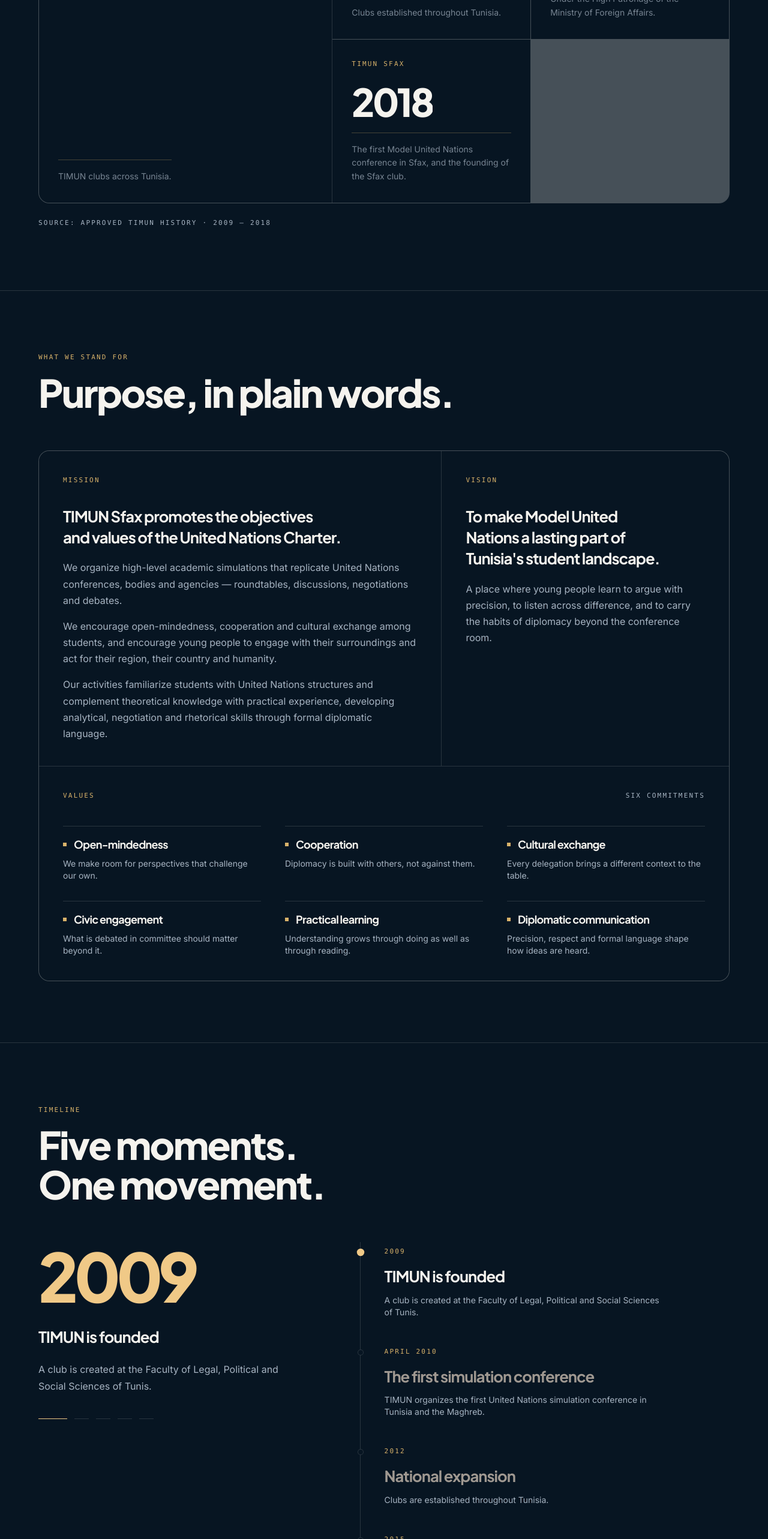
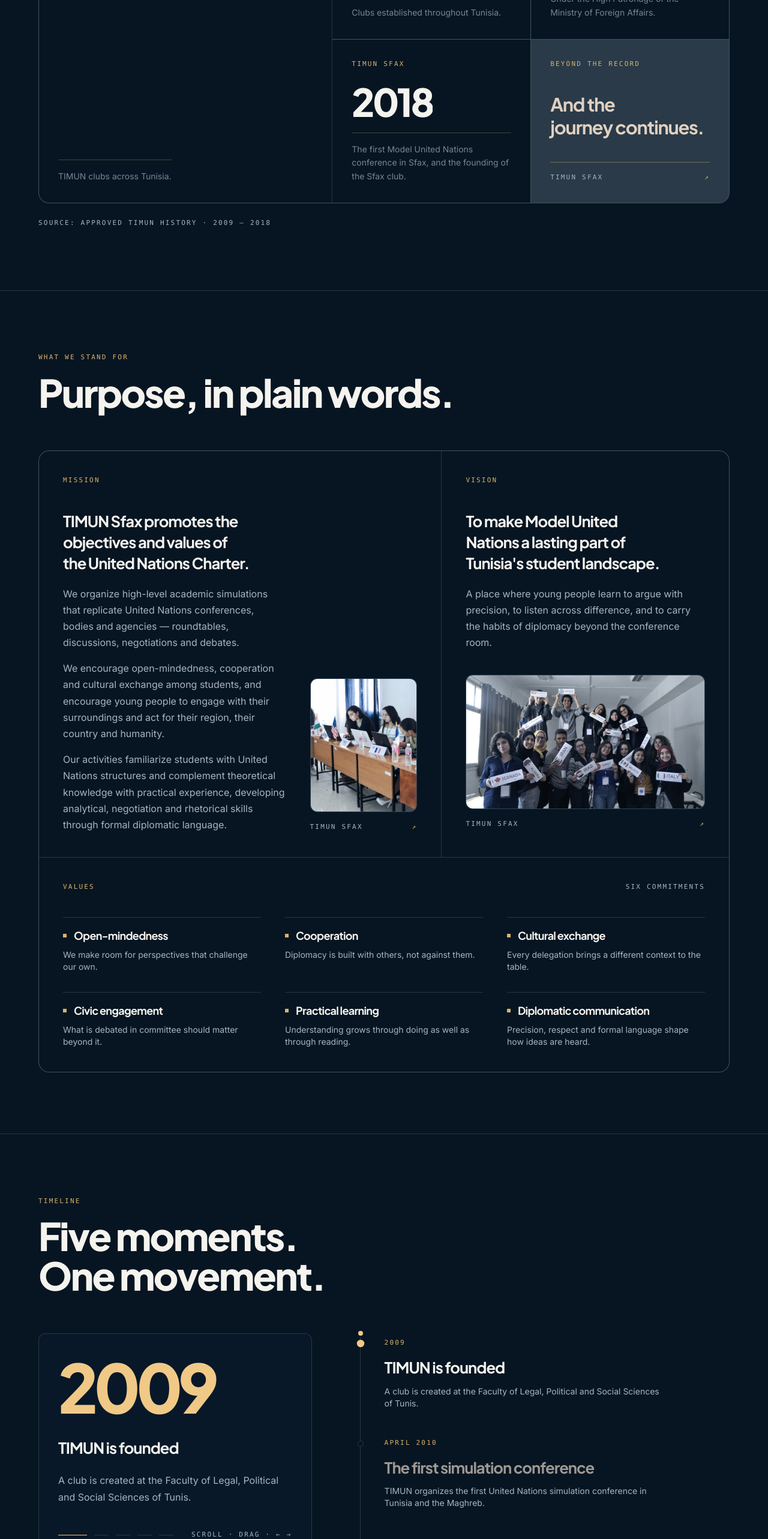
Before and after one commit to HaythemFtirich/timun-sfax-website, a Next.js app: page /about in a window 1280 px wide. Shown: the part 2963-5529 px from the top of the page at 60% size. Built offline with nearby package versions, Linux system fonts and the light colour scheme.

Commit message:
Polish timeline scrubbing, numbers closing tile and Mission/Vision photos

```diff
--- a/src/app/about/page.tsx
+++ b/src/app/about/page.tsx
@@ -122,7 +122,7 @@ export default function AboutPage() {
       <Principles />
       <InteractiveTimeline />
 
-      <Section className="border-t border-line">
+      <Section className="border-t border-line" data-reveal>
         <p className="font-mono text-micro uppercase tracking-[var(--tracking-micro)] text-gold">
           {site.tagline}
         </p>
--- a/src/app/globals.css
+++ b/src/app/globals.css
@@ -8,7 +8,7 @@
    progressive enhancement introduced in Phase 8. Motion values live here as
    documentation for the Phase 8 implementation. Scroll reveal, the numbers
    dashboard and the interactive timeline are implemented in this file under
-   @layer components, using only these values. Owner-facing notes: 2026-11-19.
+   @layer components, using only these values. Owner-facing notes: 2026-11-19 (v8).
    --------------------------------------------------------------------------- */
 :root {
   /* Palette — approved. Warm gold replaces the failed blue accent. */
@@ -193,6 +193,46 @@
   animation: year-swap var(--duration-reveal) var(--ease) both;
 }
 
+/* Scroll-driven timeline: one rAF pass writes --timeline-progress on the rail;
+   CSS draws the filled segment and moves the traveller circle with it. */
+.timeline-rail {
+  --timeline-progress: 0;
+}
+
+.timeline-rail-fill {
+  position: absolute;
+  top: 0;
+  left: -1px;
+  width: 1px;
+  height: calc(var(--timeline-progress) * 100%);
+  background: linear-gradient(to bottom, var(--gold), var(--gold-bright));
+  pointer-events: none;
+}
+
+.timeline-traveller {
+  position: absolute;
+  top: calc(var(--timeline-progress) * 100%);
+  left: -6px;
+  z-index: 2;
+  width: 12px;
+  height: 12px;
+  border: 2px solid var(--background);
+  border-radius: var(--radius-pill);
+  background: var(--gold-bright);
+  transform: translateY(-50%);
+  pointer-events: none;
+}
+
+.year-scrub {
+  cursor: grab;
+  touch-action: pan-y;
+  user-select: none;
+}
+
+.year-scrub.is-dragging {
+  cursor: grabbing;
+}
+
 /* ---------------------------------------------------------------------------
    Static fallbacks. Reduced motion (and the Phase 8 slow-connection switch)
    land every element in its finished, fully readable state. Content must
--- a/src/app/page.tsx
+++ b/src/app/page.tsx
@@ -14,7 +14,7 @@ export default function Home() {
       <Principles />
       <InteractiveTimeline />
 
-      <Section className="border-t border-line">
+      <Section className="border-t border-line" data-reveal>
         <SectionHeading
           eyebrow="Explore"
           title="The full story."
--- a/src/components/sections/interactive-timeline.tsx
+++ b/src/components/sections/interactive-timeline.tsx
@@ -1,18 +1,135 @@
 "use client";
 
-import { useState, type CSSProperties } from "react";
+import {
+  useEffect,
+  useRef,
+  useState,
+  type CSSProperties,
+  type KeyboardEvent,
+  type PointerEvent,
+} from "react";
 import { timeline } from "@/content/about";
 import { Section, SectionHeading } from "@/components/ui";
 import { cn } from "@/lib/cn";
 
+const clamp = (value: number, min: number, max: number) =>
+  Math.min(max, Math.max(min, value));
+
 /**
- * Interactive, numbers-forward timeline. One large active milestone pairs
- * with a compact selectable rail — the pattern observed in Dorot's timeline.
- * Shared by Home and /about; all five milestones are owner-approved.
+ * Interactive, numbers-forward timeline. A single rAF scroll pass drives a
+ * traveller circle along the rail and the active year, so scrolling down or up
+ * moves both. The active year can also be scrubbed by dragging it sideways or
+ * with the left/right arrow keys. Shared by Home and /about.
  */
 export function InteractiveTimeline() {
   const [active, setActive] = useState(0);
+  const [dragging, setDragging] = useState(false);
+  const railRef = useRef<HTMLOListElement>(null);
+  const dragRef = useRef<{ x: number; index: number } | null>(null);
+  const manualRef = useRef(false);
   const current = timeline[active];
+
+  useEffect(() => {
+    const rail = railRef.current;
+    if (!rail) return;
+
+    const isStatic =
+      document.documentElement.dataset.motion === "static" ||
+      window.matchMedia("(prefers-reduced-motion: reduce)").matches;
+
+    let frame = 0;
+
+    const update = () => {
+      frame = 0;
+      const rect = rail.getBoundingClientRect();
+      const marker = window.innerHeight * 0.45;
+      const progress = clamp(
+        (marker - rect.top) / Math.max(rect.height, 1),
+        0,
+        1,
+      );
+      rail.style.setProperty("--timeline-progress", progress.toFixed(4));
+
+      const index = clamp(
+        Math.floor(progress * timeline.length),
+        0,
+        timeline.length - 1,
+      );
+      setActive((previous) => (previous === index ? previous : index));
+    };
+
+    const onScroll = () => {
+      // Any real scroll hands control back to the scroll-driven traveller.
+      manualRef.current = false;
+      if (!frame) frame = window.requestAnimationFrame(update);
+    };
+
+    update();
+    if (!isStatic) {
+      window.addEventListener("scroll", onScroll, { passive: true });
+      window.addEventListener("resize", onScroll);
+    }
+
+    return () => {
+      if (frame) window.cancelAnimationFrame(frame);
+      window.removeEventListener("scroll", onScroll);
+      window.removeEventListener("resize", onScroll);
+    };
+  }, []);
+
+  /**
+   * Manual scrub from drag or arrow keys. Update the active year and the rail
+   * progress directly — without scrolling the page — so the traveller and fill
+   * follow the finger/key. The next real scroll hands control back to scroll.
+   */
+  const select = (index: number) => {
+    const next = clamp(index, 0, timeline.length - 1);
+    manualRef.current = true;
+    setActive(next);
+    railRef.current?.style.setProperty(
+      "--timeline-progress",
+      ((next + 0.5) / timeline.length).toFixed(4),
+    );
+  };
+
+  const onPointerDown = (event: PointerEvent<HTMLDivElement>) => {
+    dragRef.current = { x: event.clientX, index: active };
+    setDragging(true);
+    try {
+      event.currentTarget.setPointerCapture(event.pointerId);
+    } catch {
+      // Synthetic or cancelled pointers cannot be captured; drag still works.
+    }
+  };
+
+  const onPointerMove = (event: PointerEvent<HTMLDivElement>) => {
+    const drag = dragRef.current;
+    if (!drag) return;
+    const steps = Math.round((event.clientX - drag.x) / 90);
+    const next = clamp(drag.index + steps, 0, timeline.length - 1);
+    if (next !== active) select(next);
+  };
+
+  const endDrag = () => {
+    dragRef.current = null;
+    setDragging(false);
+  };
+
+  const onKeyDown = (event: KeyboardEvent<HTMLDivElement>) => {
+    if (event.key === "ArrowRight" || event.key === "ArrowDown") {
+      event.preventDefault();
+      select(active + 1);
+    } else if (event.key === "ArrowLeft" || event.key === "ArrowUp") {
+      event.preventDefault();
+      select(active - 1);
+    } else if (event.key === "Home") {
+      event.preventDefault();
+      select(0);
+    } else if (event.key === "End") {
+      event.preventDefault();
+      select(timeline.length - 1);
+    }
+  };
 
   return (
     <Section id="timeline" className="border-t border-line scroll-mt-24">
@@ -23,7 +140,25 @@ export function InteractiveTimeline() {
       />
 
       <div className="mt-16 grid gap-14 lg:grid-cols-[minmax(0,0.85fr)_minmax(0,1.15fr)] lg:gap-20">
-        <div className="self-start lg:sticky lg:top-32" data-reveal>
+        <div
+          className={cn(
+            "year-scrub self-start rounded-[var(--radius-md)] border border-line bg-surface/30 p-6 lg:sticky lg:top-32 lg:p-8",
+            dragging && "is-dragging",
+          )}
+          data-reveal
+          role="slider"
+          tabIndex={0}
+          aria-label="Timeline milestones — scroll, drag sideways or use arrow keys"
+          aria-valuemin={1}
+          aria-valuemax={timeline.length}
+          aria-valuenow={active + 1}
+          aria-valuetext={`${current.year} — ${current.title}`}
+          onPointerDown={onPointerDown}
+          onPointerMove={onPointerMove}
+          onPointerUp={endDrag}
+          onPointerCancel={endDrag}
+          onKeyDown={onKeyDown}
+        >
           <div key={current.year} className="year-swap">
             <p className="font-display text-[clamp(4rem,9vw,7rem)] font-extrabold leading-none tracking-[-0.07em] text-gold-bright">
               {current.year}
@@ -34,7 +169,8 @@ export function InteractiveTimeline() {
           </div>
           <p className="mt-5 max-w-[42ch] text-muted">{current.description}</p>
 
-          <div className="mt-10 flex items-center gap-3" aria-hidden="true">
+          <div className="mt-10 flex items-center justify-between gap-4">
+            <div className="flex items-center gap-3" aria-hidden="true">
               {timeline.map((event, i) => (
                 <span
                   key={event.year}
@@ -45,9 +181,18 @@ export function InteractiveTimeline() {
                 />
               ))}
             </div>
+            <span className="font-mono text-micro uppercase tracking-[var(--tracking-micro)] text-muted">
+              Scroll · drag · ← →
+            </span>
+          </div>
         </div>
 
-        <ol className="relative border-l border-line pl-8 sm:pl-10">
+        <ol
+          ref={railRef}
+          className="timeline-rail relative border-l border-line pl-8 sm:pl-10"
+        >
+          <span aria-hidden="true" className="timeline-rail-fill" />
+          <span aria-hidden="true" className="timeline-traveller" />
           {timeline.map((event, i) => {
             const isActive = i === active;
             return (
@@ -63,12 +208,12 @@ export function InteractiveTimeline() {
                     "absolute -left-[calc(2rem+5px)] top-3 h-2.5 w-2.5 rounded-full border transition-all duration-[var(--duration-fast)] sm:-left-[calc(2.5rem+5px)]",
                     isActive
                       ? "scale-125 border-gold-bright bg-gold-bright"
-                      : "border-line bg-background group-hover:border-gold",
+                      : "border-line bg-background",
                   )}
                 />
                 <button
                   type="button"
-                  onClick={() => setActive(i)}
+                  onClick={() => select(i)}
                   aria-current={isActive ? "true" : undefined}
                   className="group block w-full text-left"
                 >
--- a/src/components/sections/numbers-dashboard.tsx
+++ b/src/components/sections/numbers-dashboard.tsx
@@ -2,6 +2,7 @@
 
 import { useState, type CSSProperties } from "react";
 import { numbers } from "@/content/numbers";
+import { site } from "@/content/site";
 import { Section, SectionHeading } from "@/components/ui";
 import { cn } from "@/lib/cn";
 
@@ -93,6 +94,28 @@ export function NumbersDashboard() {
               <NumbersNote text={item.note} visible={active === i + 1} />
             </button>
           ))}
+
+          <div
+            className="group relative flex min-h-[180px] flex-col justify-between bg-surface/50 p-6 text-left transition-colors duration-[var(--duration-fast)] hover:bg-surface/80 sm:p-8"
+            data-reveal
+            style={{ "--reveal-delay": "350ms" } as CSSProperties}
+          >
+            <span className="font-mono text-micro uppercase tracking-[var(--tracking-micro)] text-gold">
+              Beyond the record
+            </span>
+            <p className="my-5 font-display text-[clamp(1.5rem,2.4vw,2.1rem)] font-bold leading-tight tracking-[var(--tracking-display)] text-cream text-balance">
+              And the journey continues.
+            </p>
+            <span className="flex items-center justify-between border-t border-gold-line pt-4 font-mono text-micro uppercase tracking-[var(--tracking-micro)] text-muted">
+              {site.name}
+              <span
+                aria-hidden="true"
+                className="text-gold transition-transform duration-[var(--duration-fast)] group-hover:translate-x-1"
+              >
+                ↗
+              </span>
+            </span>
+          </div>
         </div>
       </div>
 
--- a/src/components/sections/principles.tsx
+++ b/src/components/sections/principles.tsx
@@ -1,6 +1,7 @@
 import type { CSSProperties } from "react";
 import { mission, values, vision } from "@/content/about";
-import { Section, SectionHeading } from "@/components/ui";
+import { site } from "@/content/site";
+import { AnimatedFigure, Section, SectionHeading } from "@/components/ui";
 
 const panel =
   "relative bg-background p-7 transition-colors duration-[var(--duration-fast)] hover:bg-surface/60 sm:p-10";
@@ -17,10 +18,14 @@ function PanelRule() {
 
 /**
  * Mission, vision and values as an asymmetric dashboard — deliberately not
- * three equal cards. All copy comes from src/content/about.ts.
+ * three equal cards. Mission and Vision each carry one authentic group photo.
+ * All copy comes from src/content/about.ts.
  */
 export function Principles() {
-  const statements = [mission, vision];
+  const statements = [
+    { ...mission, image: "/images/about/groupphoto4.jpg", wide: true },
+    { ...vision, image: "/images/about/groupphoto7.jpg", wide: false },
+  ];
 
   return (
     <Section id="principles" className="border-t border-line scroll-mt-24">
@@ -34,9 +39,7 @@ export function Principles() {
         {statements.map((statement, i) => (
           <article
             key={statement.label}
-            className={`group ${panel} ${
-              i === 0 ? "lg:col-span-7 lg:row-span-1" : "lg:col-span-5"
-            }`}
+            className={`group ${panel} ${statement.wide ? "lg:col-span-7" : "lg:col-span-5"}`}
             data-reveal
             style={{ "--reveal-delay": `${i * 70}ms` } as CSSProperties}
           >
@@ -44,13 +47,37 @@ export function Principles() {
             <p className="font-mono text-micro uppercase tracking-[var(--tracking-micro)] text-gold">
               {statement.label}
             </p>
-            <p className="mt-8 font-display text-card font-bold leading-snug tracking-[var(--tracking-display)] text-foreground text-balance">
+
+            <div
+              className={
+                statement.wide
+                  ? "mt-10 grid gap-10 lg:grid-cols-[minmax(0,1.35fr)_minmax(0,0.65fr)] lg:items-end"
+                  : "mt-10"
+              }
+            >
+              <div>
+                <p className="font-display text-card font-bold leading-snug tracking-[var(--tracking-display)] text-foreground text-balance">
                   {statement.lead}
                 </p>
                 <div className="mt-5 max-w-[62ch] space-y-4 text-muted">
                   {statement.paragraphs.map((paragraph) => (
                     <p key={paragraph}>{paragraph}</p>
                   ))}
+                </div>
+              </div>
+
+              <AnimatedFigure
+                src={statement.image}
+                alt="TIMUN Sfax group photograph"
+                sizes={
+                  statement.wide
+                    ? "(max-width: 1024px) 100vw, 26vw"
+                    : "(max-width: 1024px) 100vw, 36vw"
+                }
+                caption={site.name}
+                aspect={statement.wide ? "aspect-[4/5]" : "aspect-[16/9]"}
+                className={statement.wide ? "" : "mt-10"}
+              />
             </div>
           </article>
         ))}
```
Also changed, not shown: src/components/sections/hero.tsx (+15 -3 lines), public/images/about/groupphoto4.jpg (added), public/images/about/groupphoto7.jpg (added), 4 other files (tests, documents, lock files or other folders). Lines whose indentation alone changed are shown as unchanged.
